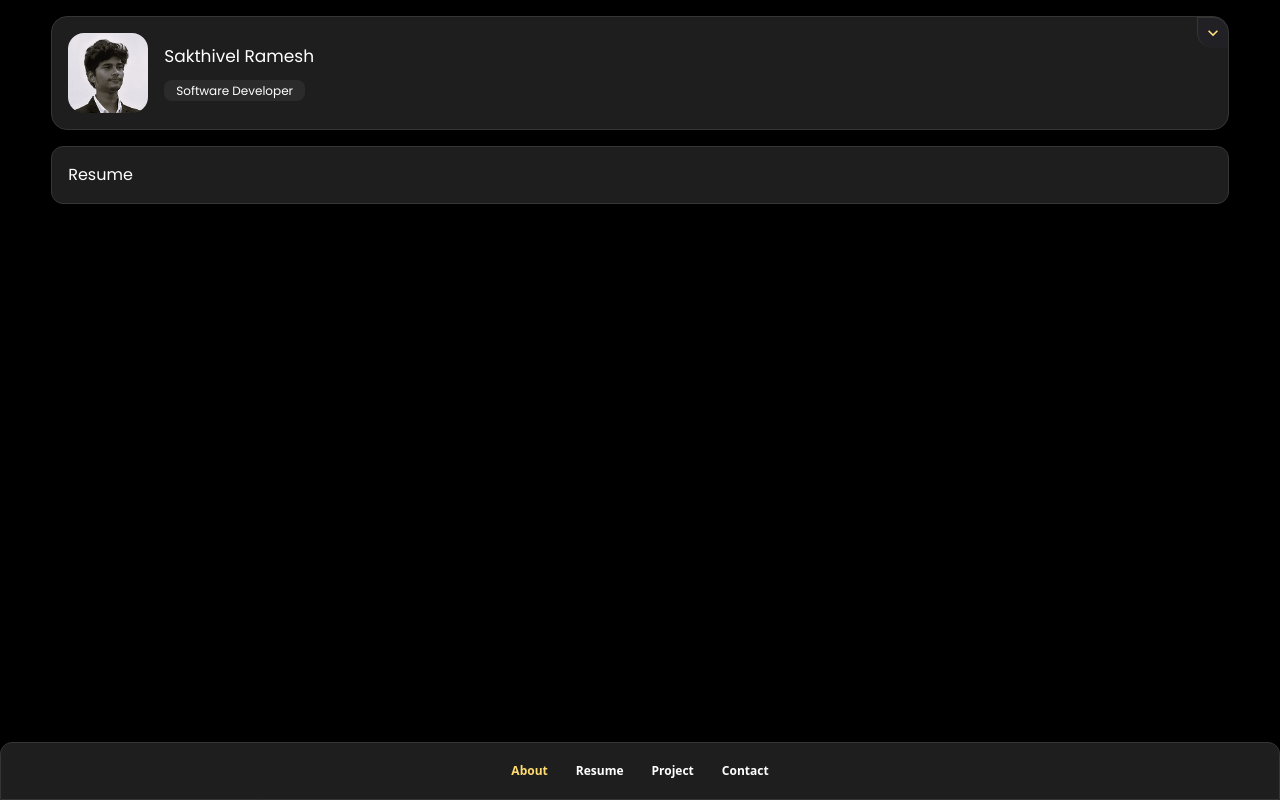
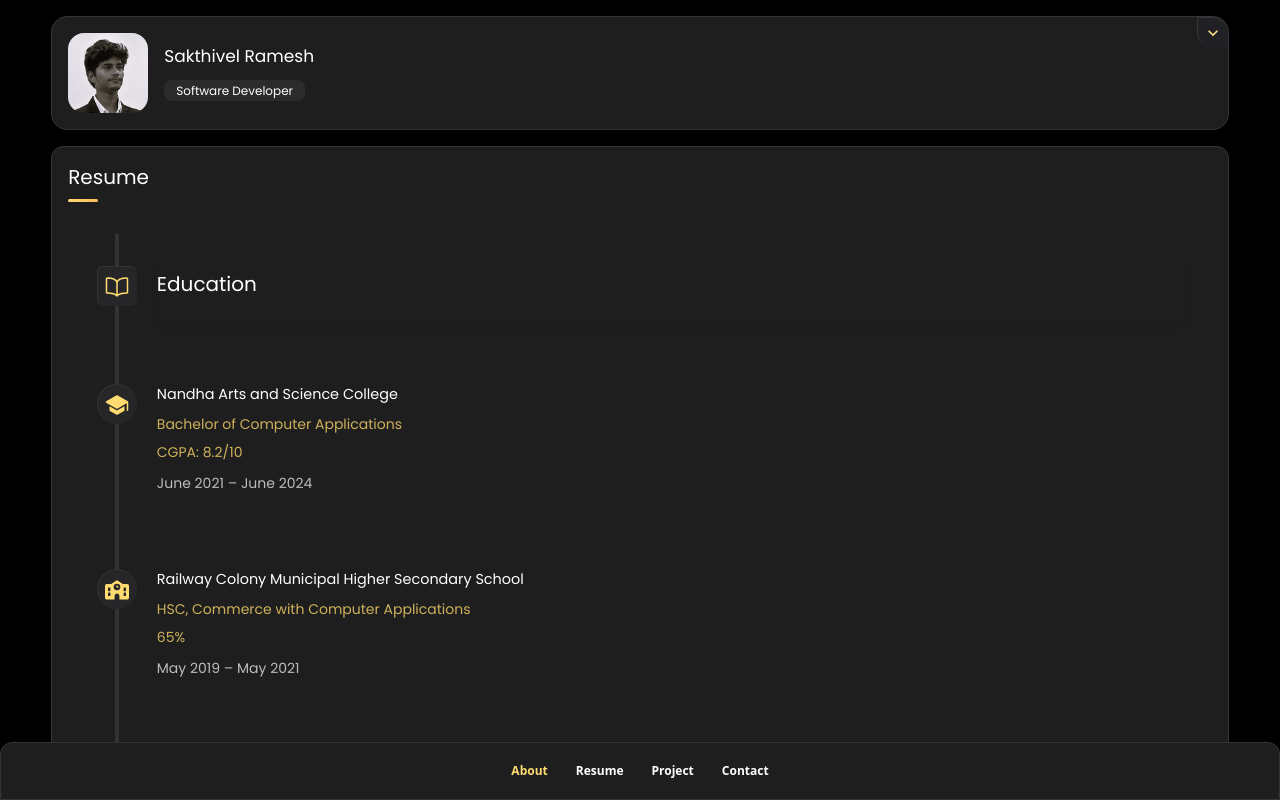
Before and after one commit to sakthivel155/Portfolio, a React (Vite) app: page /resume in a window 1280 px wide. Shown: the top 800 px of the page. Built offline with nearby package versions, Linux system fonts and the light colour scheme.

Commit message:
complete the about page and started resume page

```diff
--- a/package.json
+++ b/package.json
@@ -13,7 +13,8 @@
     "react": "^18.3.1",
     "react-dom": "^18.3.1",
     "react-icons": "^5.3.0",
-    "react-router-dom": "^6.28.0"
+    "react-router-dom": "^6.28.0",
+    "react-vertical-timeline-component": "^3.6.0"
   },
   "devDependencies": {
     "@eslint/js": "^9.13.0",
--- /dev/null
+++ b/src/components/EducationTimeline.jsx
@@ -0,0 +1,150 @@
+import { VerticalTimeline, VerticalTimelineElement }  from 'react-vertical-timeline-component';
+import 'react-vertical-timeline-component/style.min.css';
+import { IoBookOutline ,IoSchool} from "react-icons/io5";
+import { FaSchool } from "react-icons/fa6";
+import { GiSchoolBag } from "react-icons/gi";
+function EducationTimeline(){
+return (
+
+<div className=' relative my-8'>
+
+    <VerticalTimeline lineColor={'hsl(0, 0%, 20%)'}
+    layout={"1-column"} animate={0}>
+    <VerticalTimelineElement
+      contentStyle={{
+        background: '#1E1E1F',
+        padding:'0',
+        color: '#fff',
+        boxShadow: '0 4px 6px #1E1E1F'
+      }}
+      contentArrowStyle={{
+        borderRight: '7px solid rgb(33, 150, 243)',
+        borderRightColor: '#1E1E1F'
+      }}
+
+
+      // Icon-related props
+      icon={<IoBookOutline />}
+      iconClassName=" border-t border-l border-[#353535] p-2"
+      iconStyle={{
+        background: '#262628',
+        color: '#FFDB70',
+        fontSize:'2.25rem',
+        lineHeight:'2.5rem',
+        borderRadius: '0.375rem',
+        boxShadow: '0 0 0 0 white'
+      }}
+    >
+        <h1 className='text-xl pt-1 '>Education</h1>
+    </VerticalTimelineElement>
+    <VerticalTimelineElement
+
+
+     // Content styles
+     contentStyle={{
+       background: '#1E1E1F',
+       padding:'0',
+       color: '#fff',
+       boxShadow: '0 0 0 0'
+     }}
+     contentArrowStyle={{
+       borderRight: '7px solid rgb(33, 150, 243)',
+       borderRightColor: '#1E1E1F'
+     }}
+
+
+     // Date-related props
+     date="June 2021 – June 2024"
+     dateClassName=" "
+
+     // Icon-related props
+     icon={<IoSchool />}
+     iconClassName="border-t border-l border-[#353535] p-2"
+     iconStyle={{
+       background: '#262628',
+       color: '#FFDB70',
+       fontSize:'2.25rem',
+       lineHeight:'2.5rem',
+       boxShadow: '0 0 0 0 white'
+     }}
+   >
+     <h1 className='text-[0.9rem]'>Nandha Arts and Science College</h1>
+     <div className='text-sm text-[#ceb15a] my-2'>Bachelor of Computer Applications</div>
+     <div className='text-sm text-[#ceb15a] '>CGPA: 8.2/10</div>
+   </VerticalTimelineElement>
+   <VerticalTimelineElement
+
+
+     // Content styles
+     contentStyle={{
+       background: '#1E1E1F',
+       padding:'0',
+       color: '#fff',
+        boxShadow: '0 0 0 0'
+     }}
+     contentArrowStyle={{
+       borderRight: '7px solid rgb(33, 150, 243)',
+       borderRightColor: '#1E1E1F'
+     }}
+
+
+     // Date-related props
+     date="May 2019 – May 2021"
+
+
+     // Icon-related props
+     icon={<FaSchool />}
+     iconClassName="border-t border-l border-[#353535] p-2"
+     iconStyle={{
+       background: '#262628',
+       color: '#FFDB70',
+       fontSize:'2.25rem',
+       lineHeight:'2.5rem',
+       boxShadow: '0 0 0 0 white'
+     }}
+   >
+     <h1 className='text-[0.9rem]'>Railway Colony Municipal Higher Secondary School</h1>
+     <div className='text-sm text-[#ceb15a] my-2'>HSC, Commerce with Computer Applications</div>
+     <div className='text-sm text-[#ceb15a] '>65%</div>
+   </VerticalTimelineElement>
+   <VerticalTimelineElement
+
+
+     // Content styles
+     contentStyle={{
+       background: '#1E1E1F',
+       padding:'0',
+       color: '#fff',
+        boxShadow: '0 0 0 0'
+     }}
+     contentArrowStyle={{
+       borderRight: '7px solid rgb(33, 150, 243)',
+       borderRightColor: '#1E1E1F'
+     }}
+
+
+     // Date-related props
+     date="March 2018 – March 2019"
+
+
+     // Icon-related props
+     icon={<GiSchoolBag />}
+     iconClassName="border-t border-l border-[#353535] p-2"
+     iconStyle={{
+       background: '#262628',
+       color: '#FFDB70',
+       fontSize:'2.25rem',
+       lineHeight:'2.5rem',
+       boxShadow: '0 0 0 0 white'
+     }}
+   >
+     <h1 className='text-[0.9rem]'>Government Boys Higher Secondary School</h1>
+     <div className='text-sm text-[#ceb15a] my-2'>SSLC, Tamil Nadu State Board Syllabus</div>
+     <div className='text-sm text-[#ceb15a] '>51%</div>
+   </VerticalTimelineElement>
+    </VerticalTimeline>
+  </div>
+)
+}
+
+export default EducationTimeline;
--- a/src/pages/About.jsx
+++ b/src/pages/About.jsx
@@ -2,7 +2,7 @@ import iconDesign from '../assets/icon-design.svg'
 import iconCode from '../assets/icon-code.svg'
 function About() {
     return (
-        <div className="bg-[#1E1E1F] border-[0.2px] border-[#353535] my-4 rounded-xl p-4">
+        <div className="bg-[#1E1E1F] border-[0.2px] border-[#353535] my-4 mb-16 rounded-xl p-4">
             <h2 className="text-xl">About Me</h2>
             <div className="h-[3px] w-[30px] my-2 rounded bg-gradient-to-r from-[#FFDB70] to-[#FFBB5C]"></div>
             <p>I&apos;m Recent BCA graduate with 8.2 CGPA from Nandha Arts and Science College with solid foundation in computer science and web technologies. Specialized in React, JavaScript, and Java.</p>
@@ -27,11 +27,6 @@ function About() {
                    </div>
               </div>
         </div>
-
-<br/>
-<br/>
-<br/><br/>
-
         </div>
     )
 }
--- a/src/pages/Resume.jsx
+++ b/src/pages/Resume.jsx
@@ -1,7 +1,12 @@
+
+import EducationTimeline from "../components/EducationTimeline";
 function Resume() {
     return (
-        <div className="bg-[#1E1E1F] border-[0.2px] border-[#353535] my-4 rounded-xl p-4">
-            <h1>Resume</h1>
+        <div className="bg-[#1E1E1F] border-[0.2px] border-[#353535] my-4 mb-16 rounded-xl p-4">
+           <h2 className="text-xl">Resume</h2>
+           <div className="h-[3px] w-[30px] my-2 rounded bg-gradient-to-r from-[#FFDB70] to-[#FFBB5C]"></div>
+
+            <EducationTimeline />
         </div>
     );
 }
```
Also changed, not shown: 1 other file (tests, documents, lock files or other folders).
